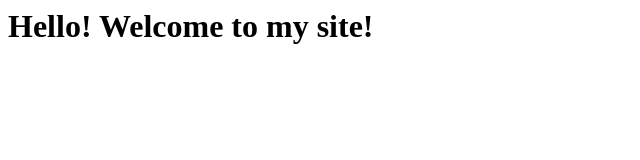
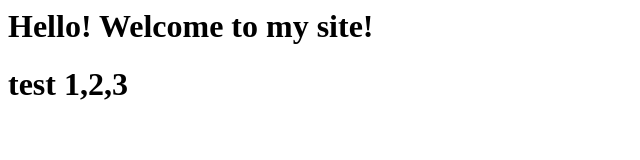
Before and after one commit to brianltc/brianltc.github.io, a plain HTML site: page index.html in a window 1280 px wide. Shown: the whole page, without its empty margins (0-640 px from the left). Drawn offline with Linux system fonts and the light colour scheme.

Commit message:
Update index.html

```diff
--- a/index.html
+++ b/index.html
@@ -1 +1,2 @@
 <h1>Hello! Welcome to my site!</h1>
+<h1>test 1,2,3</h1>
```
